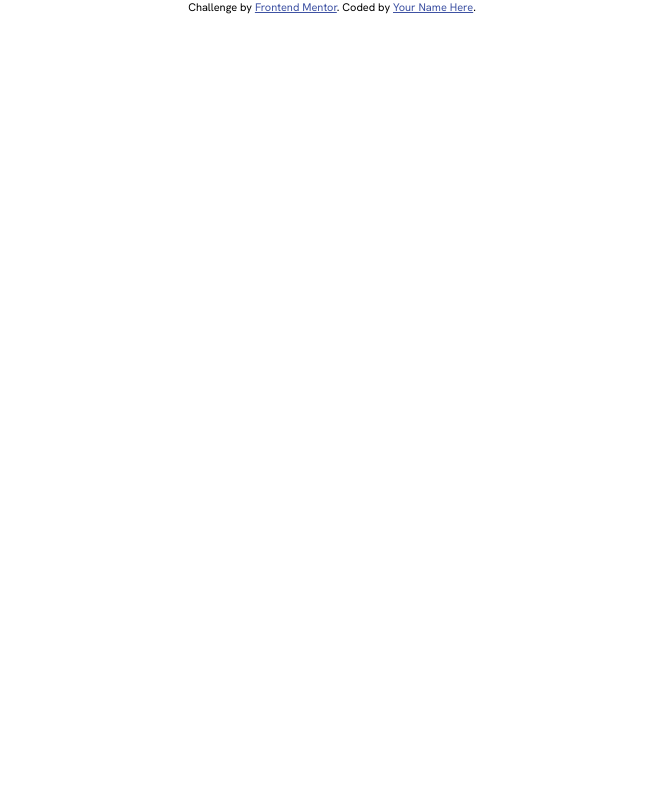
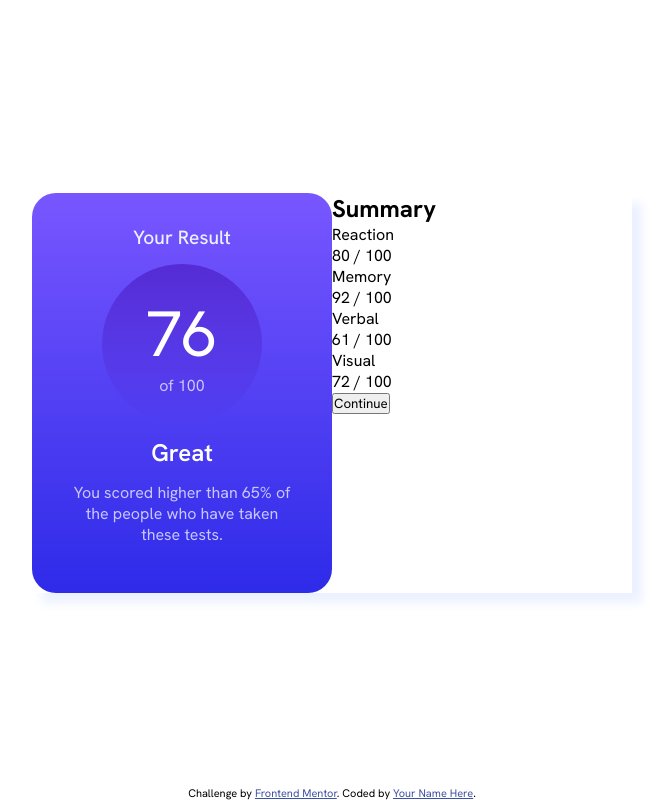
Before and after one commit to nicopowell/results-summary-component, a plain HTML site: page index.html in a window 1280 px wide. Shown: the whole page, without its empty margins (308-979 px from the left). Drawn offline with Linux system fonts and the light colour scheme.

Commit message:
finished the blue section

```diff
--- a/css/style.css
+++ b/css/style.css
@@ -1,9 +1,98 @@
-@import url('https://fonts.googleapis.com/css2?family=Hanken+Grotesk:ital,wght@0,100..900;1,100..900&display=swap');
+@import url("https://fonts.googleapis.com/css2?family=Hanken+Grotesk:ital,wght@0,100..900;1,100..900&display=swap");
 
-*{
+* {
   margin: 0;
   padding: 0;
+  box-sizing: border-box;
   font-family: "Hanken Grotesk", sans-serif;
+}
+
+p{
+  font-size: 18px;
+}
+
+body {
+  min-height: 100vh;
+  display: flex;
+  flex-direction: column;
+  justify-content: center;
+  align-items: center;
+  background-color: hsl(0, 0%, 100%);
+}
+
+main {
+  flex-grow: 1;
+  display: flex;
+  flex-direction: row;
+  justify-content: center;
+  align-items: center;
+}
+
+#card{
+  max-width: 600px;
+  width: 100vw;
+  height: 400px;
+  display: flex;
+  flex-direction: row;
+  justify-content: center;
+  align-items: center;
+  box-shadow: 10px 10px 10px hsl(221, 100%, 96%);
+}
+
+#scoreSection {
+  background: linear-gradient(hsl(252, 100%, 67%), hsl(241, 81%, 54%));
+  width: 50%;
+  height: 100%;
+  color: hsl(0, 0%, 100%);
+  display: flex;
+  flex-direction: column;
+  justify-content: space-between;
+  align-items: center;
+  text-align: center;
+  padding: 2rem;
+  border-radius: 1.5rem;
+}
+
+h1{
+  font-size: 1.2rem;
+  color: hsl(221, 100%, 96%);
+  font-weight: 500;
+}
+
+#scoreCircle{
+  background: linear-gradient(rgba(78, 33, 202, 0.781), hsla(241, 72%, 46%, 0));
+  width: 10rem;
+  height: 10rem;
+  border-radius: 50%;
+  display: flex;
+  flex-direction: column;
+  justify-content: center;
+}
+
+#bigNumber{
+  font-size: 4rem;
+}
+
+#smallNumber{
+  font-size: 1rem;
+  color: hsl(241, 100%, 89%);
+}
+
+#status{
+  font-size: 1.5rem;
+  font-weight: 600;
+}
+
+#lead{
+  font-size: 1rem;
+  font-weight: 400;
+  padding: 0 0.5rem 1rem 0.5rem;
+  color: hsl(241, 100%, 89%);
+}
+
+#summarySection {
+  width: 50%;
+  height: 100%;
 }
 
 footer {
--- a/index.html
+++ b/index.html
@@ -1,46 +1,52 @@
 <!DOCTYPE html>
 <html lang="en">
   <head>
-  <meta charset="UTF-8">
-  <meta name="viewport" content="width=device-width, initial-scale=1.0">
-  <meta name="author" content="Nicolas Powell">
-  <meta name="description" content="Frontend Mentor Results summary component Challenge">
-  <meta name="keywords" content="Frontend Mentor, Frontend, HTML, CSS">
-  <link rel="icon" type="image/png" sizes="32x32" href="./assets/images/favicon-32x32.png">
-  <link rel="stylesheet" href="./css/style.css">
+    <meta charset="UTF-8" />
+    <meta name="viewport" content="width=device-width, initial-scale=1.0" />
+    <meta name="author" content="Nicolas Powell" />
+    <meta name="description" content="Frontend Mentor Results summary component Challenge" />
+    <meta name="keywords" content="Frontend Mentor, Frontend, HTML, CSS" />
+    <link rel="icon" type="image/png" sizes="32x32" href="./assets/images/favicon-32x32.png" />
+    <link rel="stylesheet" href="./css/style.css" />
     <title>Frontend Mentor | Results summary component</title>
   </head>
   <body>
     <main>
-    <section></section>
-    <section></section>
+      <div id="card">
+        <section id="scoreSection">
+          <h1>Your Result</h1>
+          <div id="scoreCircle">
+            <p id="bigNumber">76</p>
+            <p id="smallNumber">of 100</p>
+          </div>
+          <p id="status">Great</p>
+          <p id="lead">You scored higher than 65% of the people who have taken these tests.</p>
+        </section>
+        <section id="summarySection">
+          <h2>Summary</h2>
+          <div>
+            <div>Reaction</div>
+            <div>80 / 100</div>
+          </div>
+          <div>
+            <div>Memory</div>
+            <div>92 / 100</div>
+          </div>
+          <div>
+            <div>Verbal</div>
+            <div>61 / 100</div>
+          </div>
+          <div>
+            <div>Visual</div>
+            <div>72 / 100</div>
+          </div>
+          <button>Continue</button>
+        </section>
+      </div>
     </main>
-<!--
-  Your Result
-  76
-  of 100
-
-  Great
-  You scored higher than 65% of the people who have taken these tests.
-
-  Summary
-
-  Reaction
-  80 / 100
-
-  Memory
-  92 / 100
-
-  Verbal
-  61 / 100
-
-  Visual
-  72 / 100
-
-  Continue
-   -->
     <footer>
-    Challenge by <a href="https://www.frontendmentor.io?ref=challenge" target="_blank">Frontend Mentor</a>.
+      Challenge by
+      <a href="https://www.frontendmentor.io?ref=challenge" target="_blank">Frontend Mentor</a>.
       Coded by <a href="#">Your Name Here</a>.
     </footer>
   </body>
```
Lines whose indentation alone changed are shown as unchanged.
